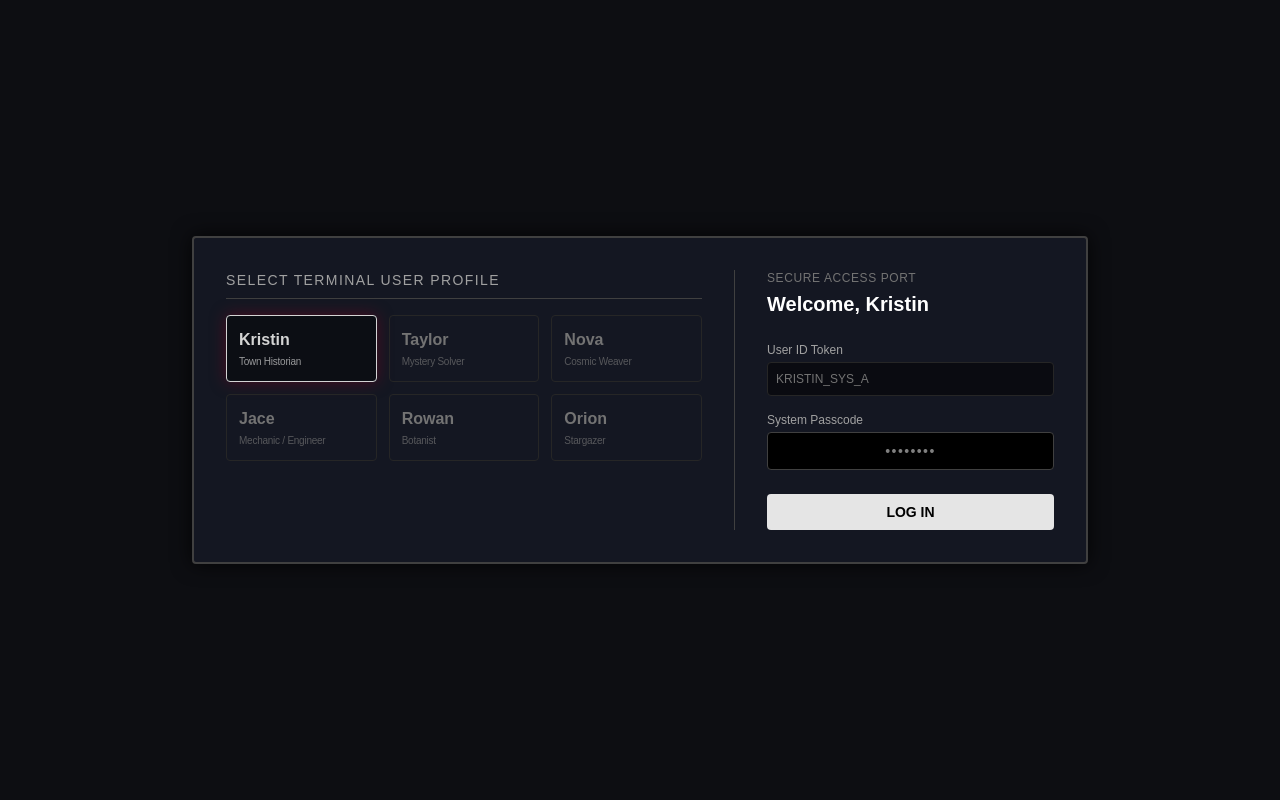
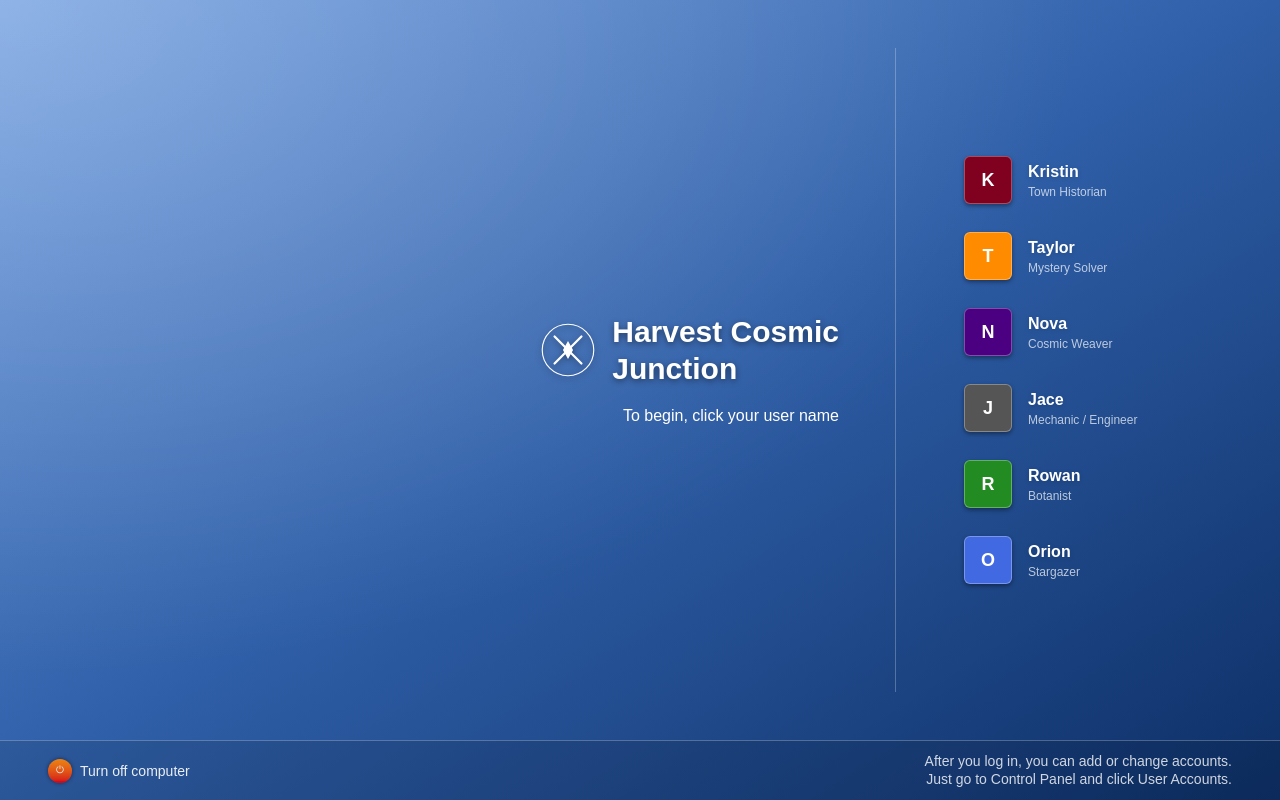
Before and after one commit to animetechlove/Harvest-Cosmic-Junction, a Next.js app: page / in a window 1280 px wide. Built offline with nearby package versions, Linux system fonts and the light colour scheme.

Commit message:
Redesign login screen as a Windows XP Welcome Screen

```diff
--- a/src/app/page.tsx
+++ b/src/app/page.tsx
@@ -10,6 +10,7 @@ interface CharacterProfile {
   borderColor: string;
   textColor: string;
   glowClass: string;
+  bgColor: string;
   passcode: string;
 }
 
@@ -21,15 +22,16 @@ export default function LoginPage() {
 
   // Character profiles customized using your Tailwind configuration variables
   const characters: CharacterProfile[] = [
-    { id: 'kristin', name: 'Kristin', role: 'Town Historian', borderColor: 'border-kristin-maroon', textColor: 'text-kristin-maroon', glowClass: 'shadow-[0_0_15px_rgba(128,0,32,0.5)]', passcode: 'history' },
-    { id: 'taylor', name: 'Taylor', role: 'Mystery Solver', borderColor: 'border-taylor-orange', textColor: 'text-taylor-orange', glowClass: 'shadow-[0_0_15px_rgba(255,140,0,0.5)]', passcode: 'clue' },
-    { id: 'nova', name: 'Nova', role: 'Cosmic Weaver', borderColor: 'border-nova-cyan', textColor: 'text-nova-cyan', glowClass: 'shadow-[0_0_15px_rgba(0,255,255,0.5)]', passcode: 'signal' },
-    { id: 'jace', name: 'Jace', role: 'Mechanic / Engineer', borderColor: 'border-jace-steel', textColor: 'text-jace-moss', glowClass: 'shadow-[0_0_15px_rgba(170,192,175,0.4)]', passcode: 'wrench' },
-    { id: 'rowan', name: 'Rowan', role: 'Botanist', borderColor: 'border-rowan-forest', textColor: 'text-rowan-lime', glowClass: 'shadow-[0_0_15px_rgba(50,205,50,0.5)]', passcode: 'clover' },
-    { id: 'orion', name: 'Orion', role: 'Stargazer', borderColor: 'border-orion-royal', textColor: 'text-orion-purple', glowClass: 'shadow-[0_0_15px_rgba(147,112,219,0.5)]', passcode: 'nebula' },
+    { id: 'kristin', name: 'Kristin', role: 'Town Historian', borderColor: 'border-kristin-maroon', textColor: 'text-kristin-maroon', glowClass: 'shadow-[0_0_15px_rgba(128,0,32,0.5)]', bgColor: 'bg-[#800020]', passcode: 'history' },
+    { id: 'taylor', name: 'Taylor', role: 'Mystery Solver', borderColor: 'border-taylor-orange', textColor: 'text-taylor-orange', glowClass: 'shadow-[0_0_15px_rgba(255,140,0,0.5)]', bgColor: 'bg-[#FF8C00]', passcode: 'clue' },
+    { id: 'nova', name: 'Nova', role: 'Cosmic Weaver', borderColor: 'border-nova-cyan', textColor: 'text-nova-cyan', glowClass: 'shadow-[0_0_15px_rgba(0,255,255,0.5)]', bgColor: 'bg-[#4b0082]', passcode: 'signal' },
+    { id: 'jace', name: 'Jace', role: 'Mechanic / Engineer', borderColor: 'border-jace-steel', textColor: 'text-jace-moss', glowClass: 'shadow-[0_0_15px_rgba(170,192,175,0.4)]', bgColor: 'bg-[#555555]', passcode: 'wrench' },
+    { id: 'rowan', name: 'Rowan', role: 'Botanist', borderColor: 'border-rowan-forest', textColor: 'text-rowan-lime', glowClass: 'shadow-[0_0_15px_rgba(50,205,50,0.5)]', bgColor: 'bg-[#228B22]', passcode: 'clover' },
+    { id: 'orion', name: 'Orion', role: 'Stargazer', borderColor: 'border-orion-royal', textColor: 'text-orion-purple', glowClass: 'shadow-[0_0_15px_rgba(147,112,219,0.5)]', bgColor: 'bg-[#4169E1]', passcode: 'nebula' },
   ];
 
   const [selectedChar, setSelectedChar] = useState<CharacterProfile>(characters[0]);
+  const [formVisible, setFormVisible] = useState(false);
   const [passwordInput, setPasswordInput] = useState('');
   const [error, setError] = useState(false);
 
@@ -122,89 +124,103 @@ export default function LoginPage() {
     );
   }
 
+  // 4. Windows XP "Welcome Screen" style login
   return (
-    <main className="w-screen h-screen bg-[#0d0e12] text-neutral-300 font-mono p-6 flex flex-col items-center justify-center select-none overflow-y-auto">
-      <div className="w-full max-w-4xl bg-[#141722] border-2 border-neutral-700 rounded shadow-[0_0_20px_rgba(0,0,0,0.8)] p-8 flex flex-col md:flex-row gap-8">
+    <div className="relative w-screen h-screen overflow-hidden select-none font-sans bg-gradient-to-br from-[#6a9adf] via-[#2f5fa8] to-[#0d2f66] flex flex-col">
+      {/* Soft radial highlight, like the XP Welcome screen glow */}
+      <div className="absolute inset-0 bg-[radial-gradient(ellipse_at_top_left,rgba(255,255,255,0.25),transparent_60%)] pointer-events-none" />
 
-        {/* Grid Area */}
-        <div className="flex-1">
-          <h2 className="text-sm text-neutral-400 uppercase tracking-widest mb-4 border-b border-neutral-700 pb-2">
-            Select Terminal User Profile
-          </h2>
-          <div className="grid grid-cols-2 sm:grid-cols-3 gap-3">
+      <div className="relative z-10 flex-1 flex flex-col md:flex-row items-center justify-center gap-10 md:gap-0 px-6 md:px-0 overflow-y-auto py-8">
+        {/* Left: logo + tagline */}
+        <div className="flex-1 flex flex-col items-center md:items-end md:pr-14 text-center md:text-right">
+          <div className="flex items-center gap-4 mb-4">
+            <svg width="56" height="56" viewBox="0 0 100 100" className="shrink-0 drop-shadow-[0_2px_3px_rgba(0,0,0,0.4)]">
+              <circle cx="50" cy="50" r="46" stroke="white" strokeWidth="2" fill="none" />
+              <line x1="26" y1="26" x2="74" y2="74" stroke="white" strokeWidth="4" strokeLinecap="round" />
+              <line x1="74" y1="26" x2="26" y2="74" stroke="white" strokeWidth="4" strokeLinecap="round" />
+              <polygon points="50,34 59,50 50,66 41,50" fill="white" />
+            </svg>
+            <h1 className="text-white text-2xl sm:text-3xl font-bold leading-tight text-left drop-shadow-[0_2px_3px_rgba(0,0,0,0.45)]">
+              Harvest Cosmic<br />Junction
+            </h1>
+          </div>
+          <p className="text-white text-sm sm:text-base">To begin, click your user name</p>
+        </div>
+
+        {/* Divider */}
+        <div className="hidden md:block w-px self-stretch my-4 bg-white/25" />
+
+        {/* Right: user account list */}
+        <div className="flex-1 flex flex-col md:pl-14 gap-1 w-full max-w-xs sm:max-w-sm">
           {characters.map((char) => {
-              const isSelected = selectedChar.id === char.id;
+            const isActive = selectedChar.id === char.id && formVisible;
             return (
+              <div key={char.id} className="w-full">
                 <button
-                  key={char.id}
+                  type="button"
                   onClick={() => {
                     setSelectedChar(char);
+                    setFormVisible(true);
                     setError(false);
                     setPasswordInput('');
                   }}
-                  className={`p-3 border text-left rounded transition-all duration-200 ${
-                    isSelected
-                      ? `${char.borderColor} ${char.textColor} ${char.glowClass} bg-black/40`
-                      : 'border-neutral-800 text-neutral-500 hover:border-neutral-600 hover:text-neutral-300'
+                  className={`w-full flex items-center gap-4 p-3 rounded-lg transition-all duration-150 text-left cursor-pointer ${
+                    isActive ? 'bg-white/25 shadow-inner' : 'hover:bg-white/10'
                   }`}
                 >
-                  <div className="font-bold text-base">{char.name}</div>
-                  <div className="text-[10px] opacity-70 tracking-tight mt-0.5">{char.role}</div>
+                  <div className={`w-12 h-12 shrink-0 rounded-md ${char.bgColor} flex items-center justify-center text-white font-bold text-lg shadow-[0_2px_4px_rgba(0,0,0,0.4)] border border-white/30`}>
+                    {char.name.charAt(0)}
+                  </div>
+                  <div>
+                    <div className="text-white font-semibold text-base drop-shadow-sm">{char.name}</div>
+                    <div className="text-white/70 text-xs">{char.role}</div>
+                  </div>
                 </button>
+
+                {isActive && (
+                  <form onSubmit={handleLoginSubmit} className="mt-2 ml-2 mb-1 mr-2 flex items-center gap-2">
+                    <input
+                      type="password"
+                      autoFocus
+                      placeholder="Password"
+                      value={passwordInput}
+                      onChange={(e) => {
+                        setPasswordInput(e.target.value);
+                        if (error) setError(false);
+                      }}
+                      className={`flex-1 min-w-0 bg-white/90 rounded-full px-4 py-1.5 text-sm text-black focus:outline-none focus:ring-2 ${
+                        error ? 'ring-2 ring-red-500' : 'focus:ring-blue-400'
+                      }`}
+                    />
+                    <button
+                      type="submit"
+                      aria-label="Log in"
+                      className="w-8 h-8 shrink-0 rounded-full bg-green-500 hover:bg-green-400 flex items-center justify-center text-white shadow-md transition-colors cursor-pointer"
+                    >
+                      &#9656;
+                    </button>
+                  </form>
+                )}
+                {isActive && error && (
+                  <p className="ml-2 text-red-200 text-[11px] mb-1">Invalid password. Try again.</p>
+                )}
+              </div>
             );
           })}
         </div>
       </div>
 
-        {/* Access Form Area */}
-        <div className="w-full md:w-80 flex flex-col justify-center border-t md:border-t-0 md:border-l border-neutral-700 pt-6 md:pt-0 md:pl-8">
-          <div className="text-center md:text-left mb-6">
-            <div className="text-xs text-neutral-500 uppercase tracking-wider">Secure Access Port</div>
-            <h3 className="text-xl font-bold text-white mt-1">Welcome, {selectedChar.name}</h3>
+      {/* Footer bar, styled like the XP welcome screen bottom strip */}
+      <div className="relative z-10 border-t border-white/25 bg-black/10 px-6 sm:px-12 py-3 flex items-center justify-between text-white text-xs sm:text-sm shrink-0">
+        <div className="flex items-center gap-2 opacity-90">
+          <span className="w-6 h-6 rounded-full bg-gradient-to-b from-orange-400 to-red-600 flex items-center justify-center text-[10px] shadow-[0_0_4px_rgba(0,0,0,0.5)]">⏻</span>
+          <span>Turn off computer</span>
         </div>
-
-          <form onSubmit={handleLoginSubmit} className="flex flex-col gap-4">
-            <div>
-              <label className="block text-xs text-neutral-400 mb-1">User ID Token</label>
-              <input
-                type="text"
-                disabled
-                value={`${selectedChar.id.toUpperCase()}_SYS_A`}
-                className="w-full bg-black/50 border border-neutral-800 rounded p-2 text-xs text-neutral-500 cursor-not-allowed"
-              />
+        <div className="text-right text-white/80 leading-tight hidden sm:block">
+          <div>After you log in, you can add or change accounts.</div>
+          <div>Just go to Control Panel and click User Accounts.</div>
         </div>
-
-            <div>
-              <label className="block text-xs text-neutral-400 mb-1">System Passcode</label>
-              <input
-                type="password"
-                placeholder="••••••••"
-                value={passwordInput}
-                onChange={(e) => {
-                  setPasswordInput(e.target.value);
-                  if (error) setError(false);
-                }}
-                className={`w-full bg-black border rounded p-2 text-sm text-center font-sans tracking-widest focus:outline-none ${
-                  error ? 'border-red-500 text-red-500' : 'border-neutral-700 text-white'
-                }`}
-              />
-              {error && (
-                <span className="text-[10px] text-red-400 mt-1 block text-center">
-                  ⚠️ ACCESS DENIED: Invalid Passcode
-                </span>
-              )}
       </div>
-
-            <button
-              type="submit"
-              className="w-full mt-2 bg-neutral-200 text-black font-bold p-2 text-sm rounded hover:bg-white transition-all"
-            >
-              LOG IN
-            </button>
-          </form>
     </div>
-
-      </div>
-    </main>
   );
 }
```
Lines whose indentation alone changed are shown as unchanged.
